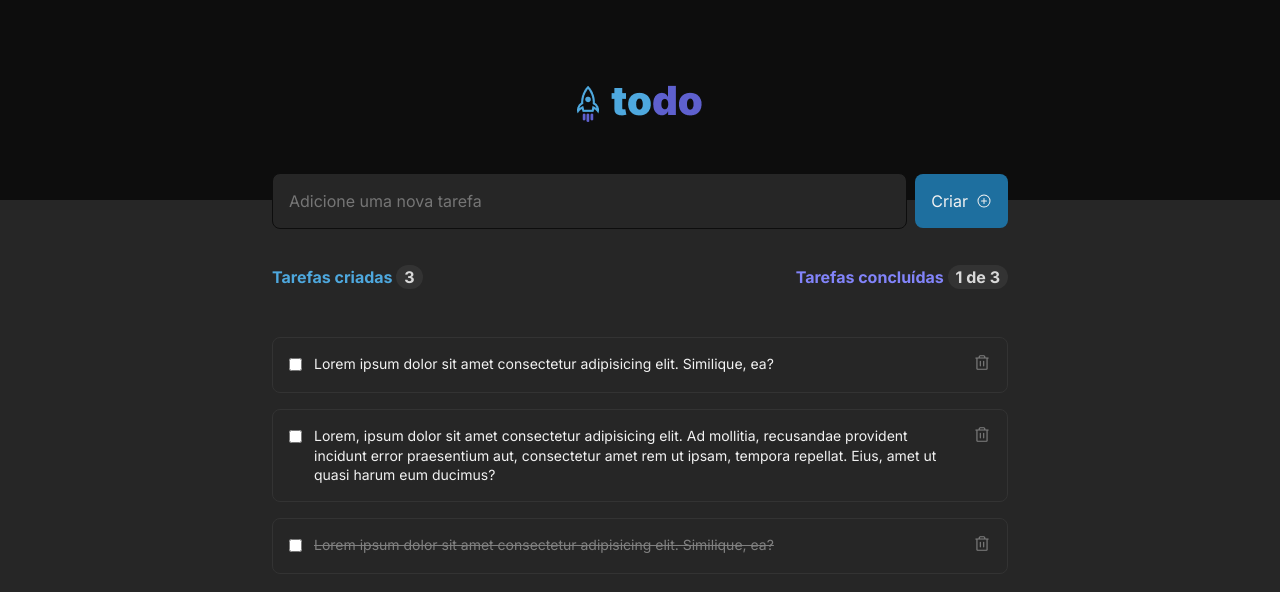
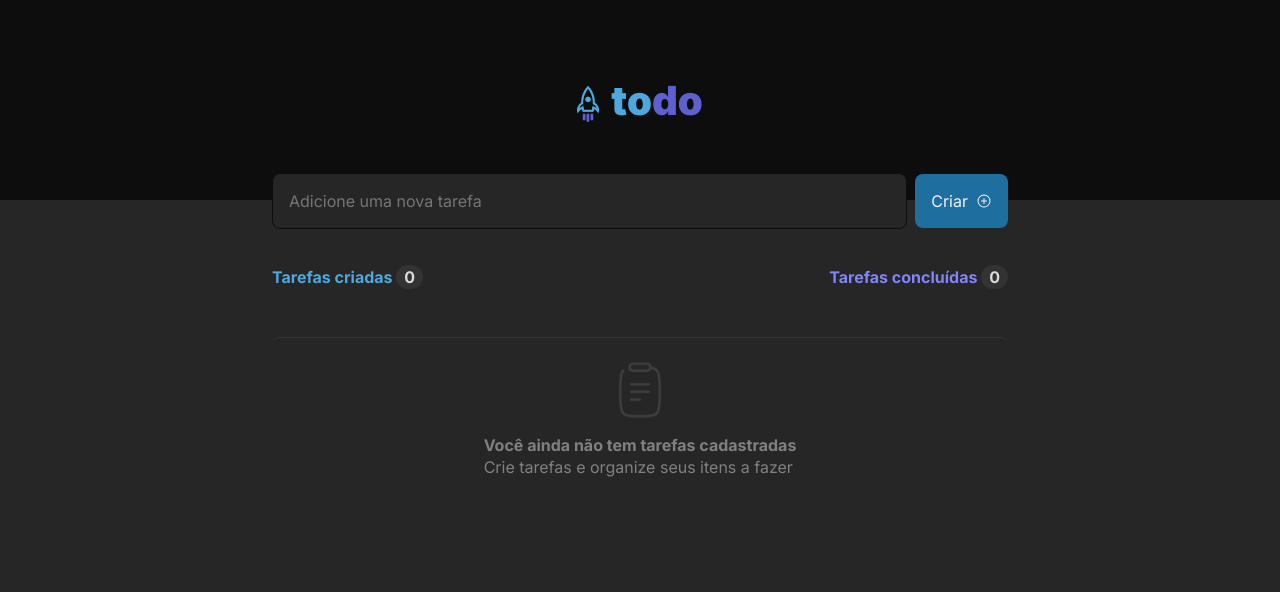
Before and after one commit to gustmrg/react-todo-list, a React (Vite) app: page / in a window 1280 px wide. Shown: the top 592 px of the page. Built offline with nearby package versions, Linux system fonts and the light colour scheme.

Commit message:
Refactor tasks lists component

```diff
--- a/src/App.tsx
+++ b/src/App.tsx
@@ -1,5 +1,4 @@
 import { Header } from "./components/Header";
-import { NewTask } from "./components/NewTask";
 import { TasksList } from "./components/TasksList";
 
 import styles from "./App.module.css";
@@ -10,10 +9,7 @@ export function App() {
   return (
     <main>
       <Header />
-      <div className={styles.wrapper}>
-        <NewTask />
-        <TasksList />
-      </div>
+      <TasksList />
     </main>
   );
 }
--- /dev/null
+++ b/src/components/EmptyList.module.css
@@ -0,0 +1,14 @@
+.empty_list {
+  display: flex;
+  flex-direction: column;
+  justify-content: center;
+  align-items: center;
+  border-style: solid;
+  border-width: 1px 0 0 0;
+  border-color: var(--gray-400);
+  border-radius: 0.5rem;
+  padding: 1.5rem 4rem;
+  margin-top: 1.5rem;
+  gap: 1rem;
+  align-self: stretch;
+}
--- /dev/null
+++ b/src/components/EmptyList.tsx
@@ -0,0 +1,15 @@
+import clipboardImage from "../assets/Clipboard.png";
+
+import styles from "./EmptyList.module.css";
+
+export function EmptyList() {
+  return (
+    <div className={styles.empty_list}>
+      <img src={clipboardImage} alt="Imagem de uma prancheta" />
+      <div>
+        <h4>Você ainda não tem tarefas cadastradas</h4>
+        <p>Crie tarefas e organize seus itens a fazer</p>
+      </div>
+    </div>
+  );
+}
--- a/src/components/NewTask.tsx
+++ b/src/components/NewTask.tsx
@@ -3,10 +3,15 @@ import { PlusCircle } from "@phosphor-icons/react";
 import styles from "./NewTask.module.css";
 
 export function NewTask() {
+  const handleNewTask = () => {
+    event?.preventDefault();
+    console.log("Tarefa criada!");
+  };
+
   return (
     <div className={styles.create_task}>
       <input type="text" placeholder="Adicione uma nova tarefa" />
-      <button>
+      <button onClick={handleNewTask}>
         Criar <PlusCircle size={16} />
       </button>
     </div>
--- a/src/components/TasksList.module.css
+++ b/src/components/TasksList.module.css
@@ -8,6 +8,62 @@ span {
   color: var(--gray-200);
   padding: 0.125rem 0.5rem;
   border-radius: 999px;
+}
+
+.wrapper {
+  display: flex;
+  flex-direction: column;
+  align-items: center;
+  gap: 4rem;
+}
+
+.create_task {
+  display: flex;
+  flex-direction: row;
+  justify-content: center;
+  align-items: center;
+  gap: 0.5rem;
+  margin: -27px;
+  width: 46rem;
+}
+
+button {
+  background-color: var(--blue-dark);
+  border-style: none;
+  color: var(--gray-100);
+  font-size: 0.875rem;
+  font-weight: bold;
+  line-height: 1.4;
+  padding: 1rem;
+  gap: 0.5rem;
+  border-radius: 0.5rem;
+  display: flex;
+  align-items: center;
+  justify-content: center;
+}
+
+button:hover {
+  background-color: var(--blue);
+  cursor: pointer;
+  transition: color 0.1s, background-color 0.1s;
+}
+
+button:disabled {
+  filter: brightness(0.7);
+  cursor: not-allowed;
+}
+
+input {
+  background-color: var(--gray-500);
+  color: var(--gray-300);
+  border: 1px solid var(--gray-700);
+  border-radius: 0.5rem;
+  padding: 1rem;
+  flex: 1;
+}
+
+input:focus {
+  color: var(--gray-100);
 }
 
 .tasks {
--- a/src/components/TasksList.tsx
+++ b/src/components/TasksList.tsx
@@ -1,67 +1,90 @@
+import { useState } from "react";
+import { EmptyList } from "./EmptyList";
 import { Task, TaskProps } from "./Task";
 import { v4 as uuidv4 } from "uuid";
+import { PlusCircle } from "@phosphor-icons/react";
 
 import styles from "./TasksList.module.css";
-import clipboardImage from "../assets/Clipboard.png";
 
 export function TasksList() {
-  const tasks: TaskProps[] = [
-    {
+  const [tasks, setTasks] = useState<TaskProps[]>([]);
+  const [createdTasks, setCreatedTasks] = useState(0);
+  const [completedTasks, setCompletedTasks] = useState(0);
+
+  const handleNewTask = () => {
+    var newTask = {
       id: uuidv4(),
-      title:
-        "Lorem ipsum dolor sit amet consectetur adipisicing elit. Similique, ea?",
+      title: "Lorem ipsum dolor sit amet.",
       isComplete: false,
-    },
-    {
-      id: uuidv4(),
-      title:
-        "Lorem, ipsum dolor sit amet consectetur adipisicing elit. Ad mollitia, recusandae provident incidunt error praesentium aut, consectetur amet rem ut ipsam, tempora repellat. Eius, amet ut quasi harum eum ducimus?",
-      isComplete: false,
-    },
-    {
-      id: uuidv4(),
-      title:
-        "Lorem ipsum dolor sit amet consectetur adipisicing elit. Similique, ea?",
-      isComplete: true,
-    },
-  ];
+    };
+    console.log("Tarefa criada!");
+    var newTasks = [...tasks, newTask];
+    setTasks(newTasks);
+    setCreatedTasks(createdTasks + 1);
+  };
 
-  if (tasks.length === 0) {
+  //setCreatedTasks(1);
+
+  return (
+    <div className={styles.wrapper}>
+      <div className={styles.create_task}>
+        <input type="text" placeholder="Adicione uma nova tarefa" />
+        <button onClick={handleNewTask}>
+          Criar <PlusCircle size={16} />
+        </button>
+      </div>
+      <div className={styles.tasks}>
+        <div className={styles.tasks_info}>
+          <div className={styles.tasks_created}>
+            <p>
+              Tarefas criadas <span>{createdTasks}</span>
+            </p>
+          </div>
+          <div className={styles.tasks_done}>
+            {createdTasks === 0 ? (
+              <p>
+                Tarefas concluídas <span>{createdTasks}</span>
+              </p>
+            ) : (
+              <p>
+                Tarefas concluídas{" "}
+                <span>
+                  {completedTasks} de {createdTasks}
+                </span>
+              </p>
+            )}
+          </div>
+        </div>
+        {tasks.length === 0 ? (
+          <EmptyList />
+        ) : (
+          <Task
+            key={tasks[0].id}
+            id={tasks[0].id}
+            title={tasks[0].title}
+            isComplete={tasks[0].isComplete}
+          />
+        )}
+      </div>
+    </div>
+  );
+}
+
+/*else {
     return (
       <div className={styles.tasks}>
         <div className={styles.tasks_info}>
           <div className={styles.tasks_created}>
             <p>
-              Tarefas criadas <span>0</span>
+              Tarefas criadas <span>{createdTasks}</span>
             </p>
           </div>
           <div className={styles.tasks_done}>
             <p>
-              Tarefas concluídas <span>0</span>
-            </p>
-          </div>
-        </div>
-        <div className={styles.tasks_list__empty}>
-          <img src={clipboardImage} alt="Imagem de uma prancheta" />
-          <div>
-            <h4>Você ainda não tem tarefas cadastradas</h4>
-            <p>Crie tarefas e organize seus itens a fazer</p>
-          </div>
-        </div>
-      </div>
-    );
-  } else {
-    return (
-      <div className={styles.tasks}>
-        <div className={styles.tasks_info}>
-          <div className={styles.tasks_created}>
-            <p>
-              Tarefas criadas <span>3</span>
-            </p>
-          </div>
-          <div className={styles.tasks_done}>
-            <p>
-              Tarefas concluídas <span>1 de 3</span>
+              Tarefas concluídas{" "}
+              <span>
+                {completedTasks} de {createdTasks}
+              </span>
             </p>
           </div>
         </div>
@@ -77,7 +100,4 @@ export function TasksList() {
             );
           })}
         </div>
-      </div>
-    );
-  }
-}
+      </div> */
```
